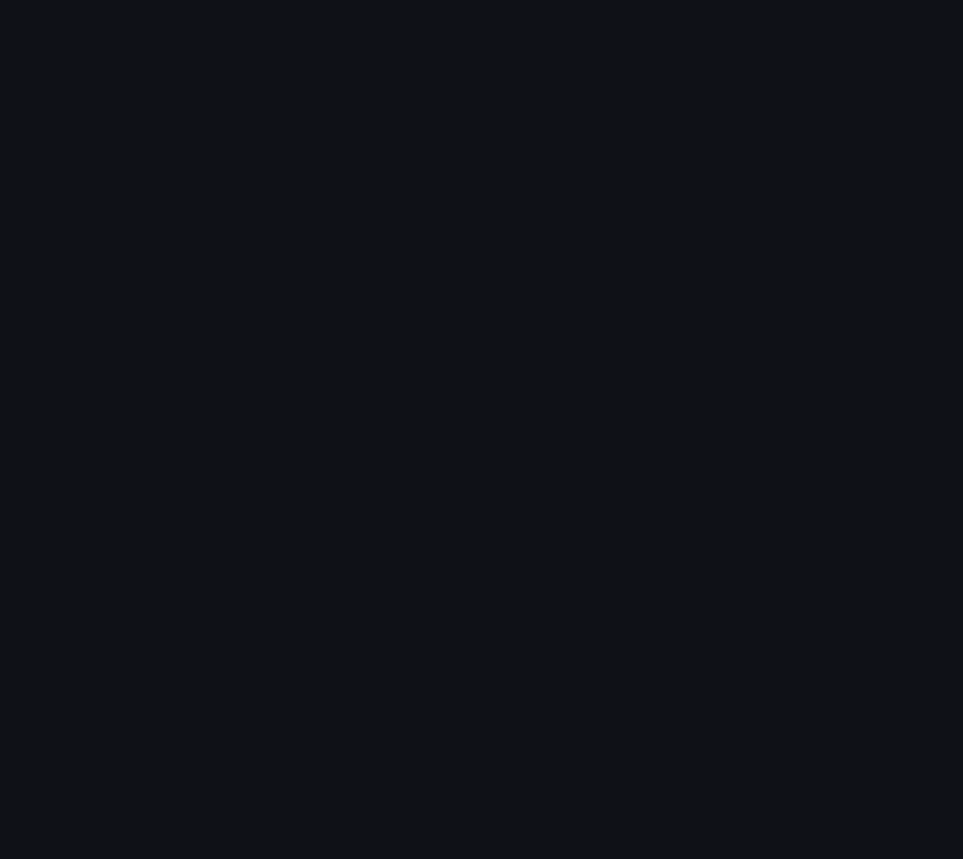
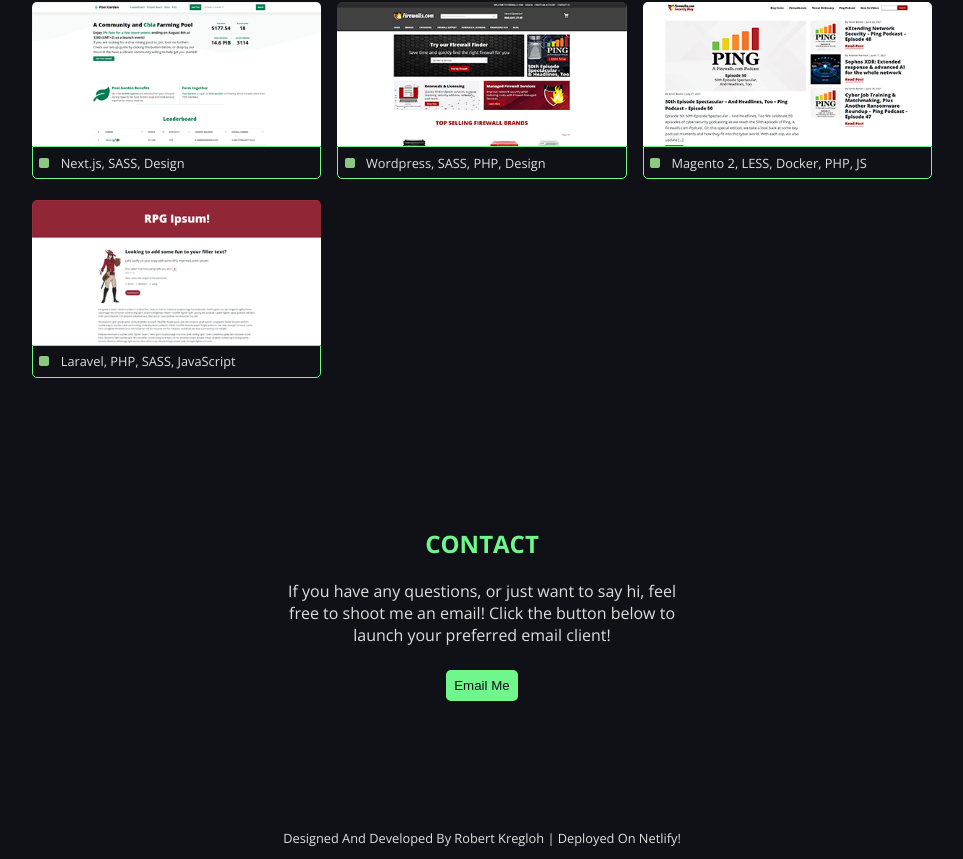
Before and after one commit to gxrobb/portfolio, a Next.js app: page / in a window 1280 px wide. Shown: the part 1528-2387 px from the top of the page, without its empty margins (158-1121 px from the left). Before the commit the page ends 1546 px from the top, so only its background shows below. Built offline with nearby package versions, Linux system fonts and the light colour scheme.

Commit message:
basic desktop layout up

```diff
--- /dev/null
+++ b/components/ProjectCard.js
@@ -0,0 +1,15 @@
+import React from 'react';
+import Image from 'next/image';
+import styles from '../styles/ProjectCard.module.scss'
+export default function ProjectCard({ imgUrl, stackList, logoCopy, projectLink }) {
+  return (
+    <div className={styles.cardWrapper}>
+        <div className={styles.imageWrapper}>
+            <Image src={imgUrl} alt="launcher id location in GUI" width={400} height={200} />
+        </div>
+        <div className={styles.underCard}>
+            <p><Image src="/images/bulletPoint.svg" alt="launcher id location in GUI" width={10} height={10} className={styles.bulletIcon} /> <span>{stackList}</span> </p>
+        </div>
+    </div>
+  );
+}
--- a/pages/index.js
+++ b/pages/index.js
@@ -2,6 +2,7 @@ import Head from 'next/head'
 import Image from 'next/image'
 import styles from '../styles/Home.module.scss'
 import profilePic from '../public/images/me.jpg'
+import ProjectCard from '../components/ProjectCard.js'
 
 export default function Home() {
   return (
@@ -105,14 +106,31 @@ export default function Home() {
         </section>
 
 
-        <section className={`${styles.copySection} ${styles.experience} container`}>
+        <section className={`${styles.copySection} ${styles.projects} container`}>
           <div className={styles.title}>
             <h2>Some of my projects</h2>
           </div>
+          <div className={styles.projectsWrapper}>
+            <ProjectCard imgUrl={'/images/poolgarden.png'} stackList={'Next.js, SASS, Design'} logoCopy={'Pool.Garden'} projectLink={'https://www.pool.garden'} />
+            <ProjectCard imgUrl={'/images/firewalls.png'} stackList={'Wordpress, SASS, PHP, Design'} logoCopy={'Pool.Garden'} projectLink={'https://www.pool.garden'} />
+            <ProjectCard imgUrl={'/images/fwcblog.png'} stackList={'Magento 2, LESS, Docker, PHP, JS'} logoCopy={'Pool.Garden'} projectLink={'https://www.pool.garden'} />
+            <ProjectCard imgUrl={'/images/rpgipsum.png'} stackList={'Laravel, PHP, SASS, JavaScript'} logoCopy={'Pool.Garden'} projectLink={'https://www.pool.garden'} />
+          </div>
         </section>
 
+        <section className={`${styles.copySection} ${styles.contact} container`}>
+          <div className={styles.title}>
+            <h2>Contact</h2>
+          </div>
+          <div className={styles.contactWrapper}>
+              <p>If you have any questions, or just want to say hi, feel free to shoot me an email! Click the button below to launch your preferred email client!</p>
+              <button>Email Me</button>
+            </div>
+        </section>
       </main>
-
+      <footer className={styles.footer}>
+        <p>Designed And Developed By Robert Kregloh | Deployed On Netlify!</p>
+      </footer>
     </div>
   )
 }
--- a/styles/Home.module.scss
+++ b/styles/Home.module.scss
@@ -79,20 +79,7 @@
         margin:0;
         margin-bottom:.5rem;
     }
-    button{
-        margin:0;
-        background-color: $primaryColor;
-        color:$darkColor;
-        border:none;
-        border-radius: 5px;
-        padding:.5rem;
-        font-weight:300;
-        margin-top:.5rem;
-        cursor:pointer;
-        &:hover{
-            background-color: darken($primaryColor, 20%);
-        }
-    }
+
     .highlight{
         color:$primaryColor;
     }
@@ -123,6 +110,7 @@
         .item{
             ul{
                 list-style:none;
+                margin-top:0;
                 padding-left: 0em;
                 li{
                     &:before {
@@ -208,3 +196,31 @@
         }
     }
 }
+
+.projects{
+    .projectsWrapper{
+        display:grid;
+        grid-template-columns: 1fr 1fr 1fr;
+        column-gap: 1rem;
+    }
+}
+
+.contact{
+
+    .title{
+        h2{
+        text-align: center;
+        }
+    }
+    .contactWrapper{
+        max-width:400px;
+        margin:0 auto;
+        text-align: center;
+    }
+}
+
+.footer{
+    margin-top:8rem;
+    text-align: center;
+    font-size:.8rem;;
+}
--- /dev/null
+++ b/styles/ProjectCard.module.scss
@@ -0,0 +1,29 @@
+@import './variables.scss';
+
+.cardWrapper{
+    margin-bottom:1rem;
+    img{
+        border-top-right-radius:5px;
+        border-top-left-radius:5px;
+    }
+    .underCard{
+        border:solid 1px $primaryColor;
+        border-bottom-left-radius: 5px;
+        border-bottom-right-radius: 5px;
+        margin:0;
+        padding:.4rem;
+        position: relative;
+        top:-5px;
+        .bulletIcon{
+            border-radius:0;
+            margin-right:1rem;
+        }
+        p{
+            margin:0;
+            font-size:.8rem;
+            span{
+                margin-left:.5rem;
+            }
+        }
+    }
+}
--- a/styles/globals.scss
+++ b/styles/globals.scss
@@ -22,3 +22,18 @@ a {
   max-width:900px;
   margin:0 auto;
 }
+
+button{
+  margin:0;
+  background-color: $primaryColor;
+  color:$darkColor;
+  border:none;
+  border-radius: 5px;
+  padding:.5rem;
+  font-weight:300;
+  margin-top:.5rem;
+  cursor:pointer;
+  &:hover{
+      background-color: darken($primaryColor, 20%);
+  }
+}
```
